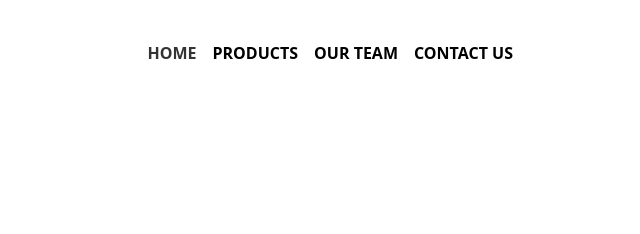
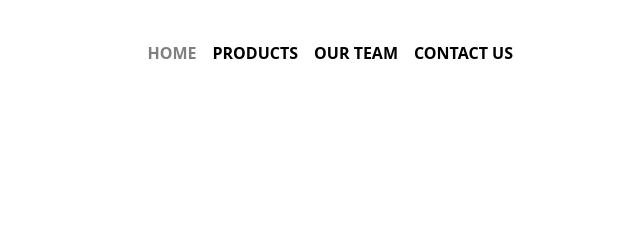
Before and after one commit to noculant/github.io, a website: page index.html in a window 1280 px wide. In both pictures the pointer is over the link 779 px from the left and 52 px from the top of the page. Shown: the top 234 px of the page, 607-1247 px from the left. Drawn offline with Linux system fonts and the light colour scheme.

Commit message:
fixed coloring of navbar elements on mouse hover

```diff
--- a/src/nclt.css
+++ b/src/nclt.css
@@ -39,7 +39,7 @@
 }
 
 .nav-link:hover {
-    color: #333/* Example text color */
+    color: grey/* Example text color */
 }
 
 /* Responsive Design */
```
